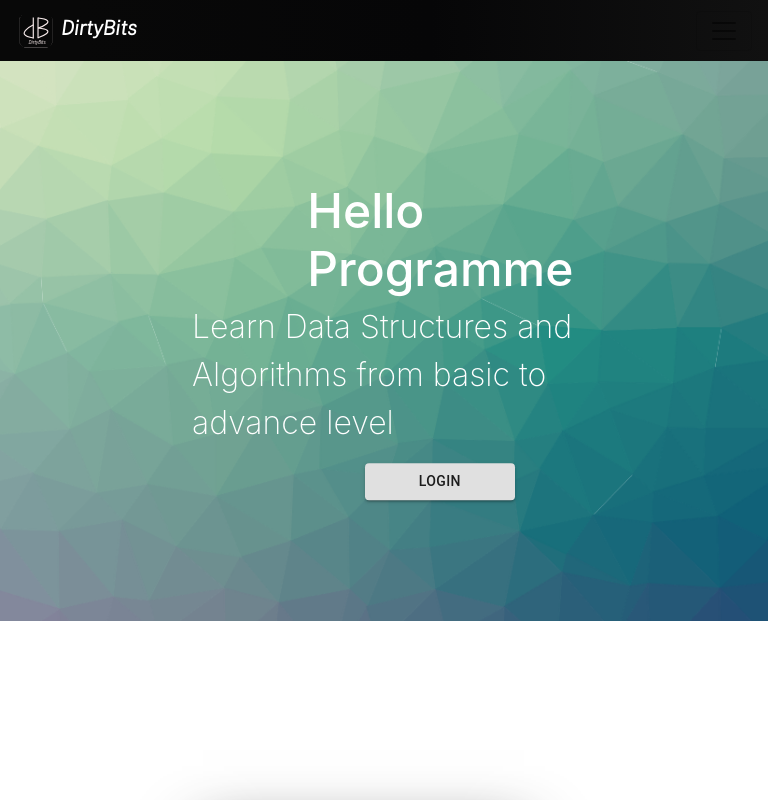
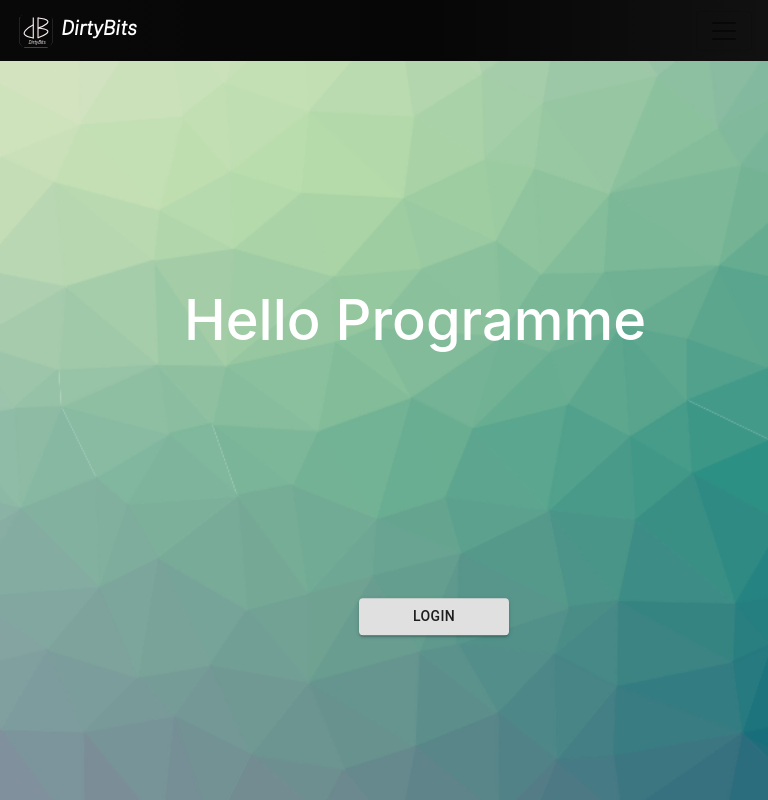
Before and after one commit to Mohitb07/DirtyBits-FrontEnd, a React (Create React App) app: page / in a window 768 px wide. Shown: the top 800 px of the page. Built offline with nearby package versions, Linux system fonts and the light colour scheme; no server answers.

Commit message:
added responsiveness

```diff
--- a/src/Components/ProblemLevel/Style.css
+++ b/src/Components/ProblemLevel/Style.css
@@ -122,3 +122,100 @@
 
 
     }
+
+    @media only screen and (min-width: 768px) and (max-width: 991px){
+        .hero {
+            height: 100vh;
+        }
+        .cont {
+            display: flex;
+            flex-direction: column;
+            position: absolute;
+            top: 50%;
+            left: 50%;
+            transform: translate(-50%,-50%);
+        }
+        .cont p{
+            visibility: hidden;
+        }
+        .title {
+            color: white;
+            height: 90px;
+            width: 500px;
+            font-size: 3.5rem;
+            margin-bottom: 3rem;
+            margin-left: 10%;
+        }
+     }
+
+     @media only screen and (min-width : 800px) and (max-width : 1024px) {
+        .title {
+            color: white;
+            height: 100px;
+            font-size: 3rem;
+            margin-left: 30%;
+        }
+        .cont p {
+            display: inline-block;
+            width: 900px;
+        }
+     }
+
+     @media only screen and (min-width : 1024px) and (max-width : 1224px) {
+         .cont p {
+            display: inline-block;
+            width: 900px;
+        }
+     }
+
+     @media only screen
+and (min-width : 1224px) and (max-width: 1300px) {
+    .cont p {
+        display: inline-block;
+        width: 900px;
+    }
+}
+
+@media only screen and (min-width: 320px) and (max-width: 479px){
+    .hero {
+        height: 90vh;
+    }
+    .title {
+        color: white;
+        margin-left: -20%;
+        width: 300px;
+    }
+    .cont p {
+        visibility: hidden;
+    }
+    .cards {
+        display: flex;
+        flex-wrap: wrap;
+        justify-content: space-around;
+        flex-direction: row;
+        padding: 10px;
+        margin-left: 15%;
+        margin-top: 10%;
+    }
+}
+
+@media only screen and (min-width: 480px) and (max-width: 767px){
+    .title {
+        color: white;
+        margin-left: -0%;
+        width: 450px;
+        margin-top: 30%;
+    }
+    .cont p {
+        visibility: hidden;
+    }
+    .cards {
+        display: flex;
+        flex-wrap: wrap;
+        justify-content: space-around;
+        flex-direction: row;
+        padding: 10px;
+        margin-left: 15%;
+        margin-top: 10%;
+    }
+}
```
Also changed, not shown: 1 other file (tests, documents, lock files or other folders).
